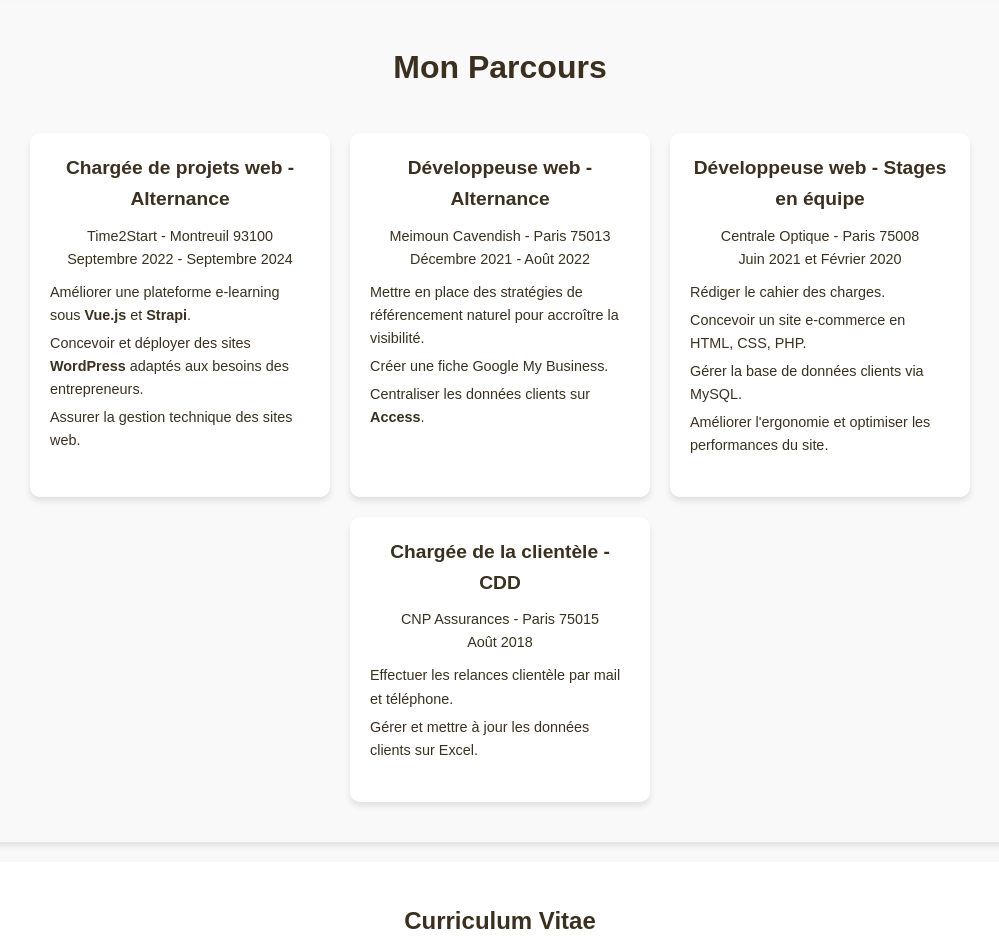
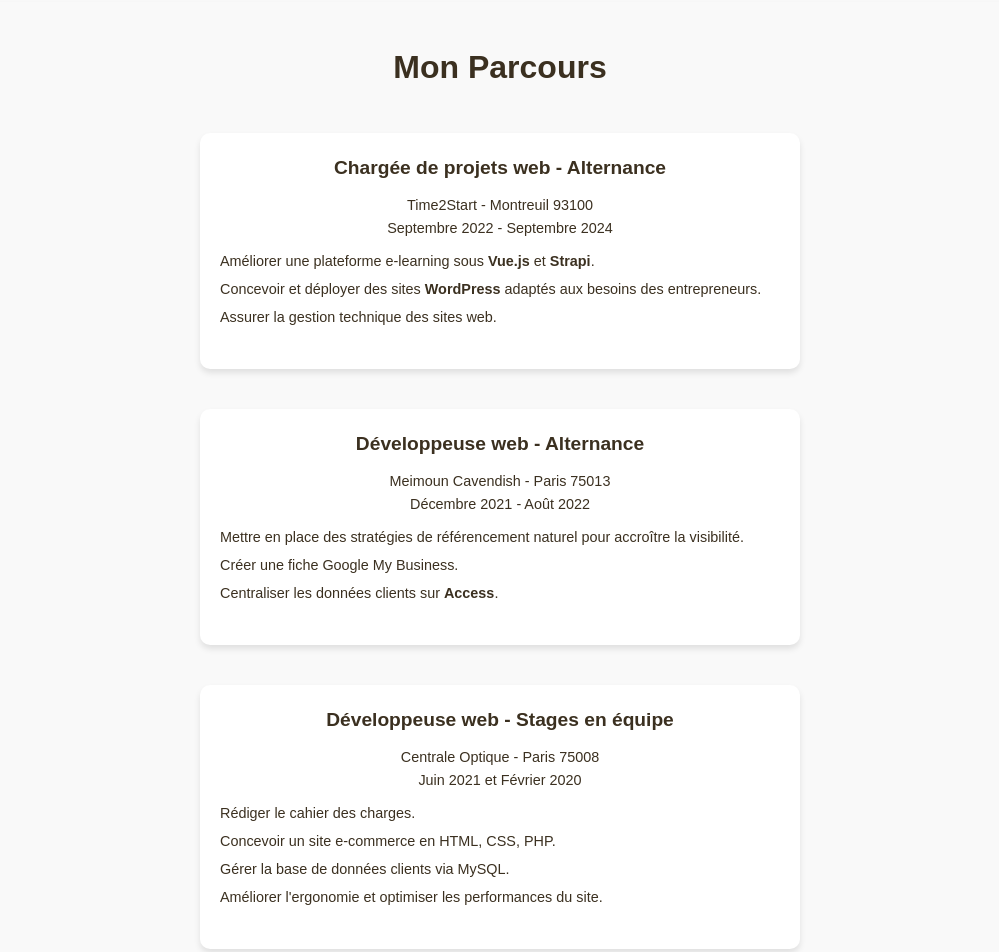
Before and after one commit to chirelhalioua/portfolio, a plain HTML site: page index.html in a window 1280 px wide. Shown: the part 1920-2872 px from the top of the page, without its empty margins (140-1139 px from the left). Drawn offline with nearby package versions, Linux system fonts and the light colour scheme.

Commit message:
Update style.css

```diff
--- a/style.css
+++ b/style.css
@@ -245,7 +245,7 @@ h2 {
 .experience {
     background-color: #f9f9f9;
     padding: 40px 20px;
-    margin: 20px auto;
+    margin: 20px 0;
     width: 100%;
     border-radius: 10px;
     box-shadow: 0 4px 6px rgba(0, 0, 0, 0.1);
@@ -263,8 +263,9 @@ h2 {
 
 .experience .experience-container {
     display: flex;
-    flex-wrap: wrap;
-    justify-content: center;
+    flex-direction: column; /* Passe en colonne pour une disposition verticale */
+    justify-content: center; /* Centrer les items verticalement */
+    align-items: center; /* Centrer les items horizontalement */
     gap: 20px;
     width: 100%;
 }
@@ -274,9 +275,11 @@ h2 {
     padding: 20px;
     border-radius: 10px;
     box-shadow: 0 4px 6px rgba(0, 0, 0, 0.1);
-    width: 300px;
+    width: 80%; /* Permet aux items d'occuper 80% de la largeur de leur conteneur parent */
+    max-width: 600px; /* Limite la largeur des items à 600px */
     text-align: center;
     transition: transform 0.3s ease-in-out;
+    margin-bottom: 20px; /* Ajoute un espacement entre les éléments */
 }
 
 .experience-item:hover {
```
